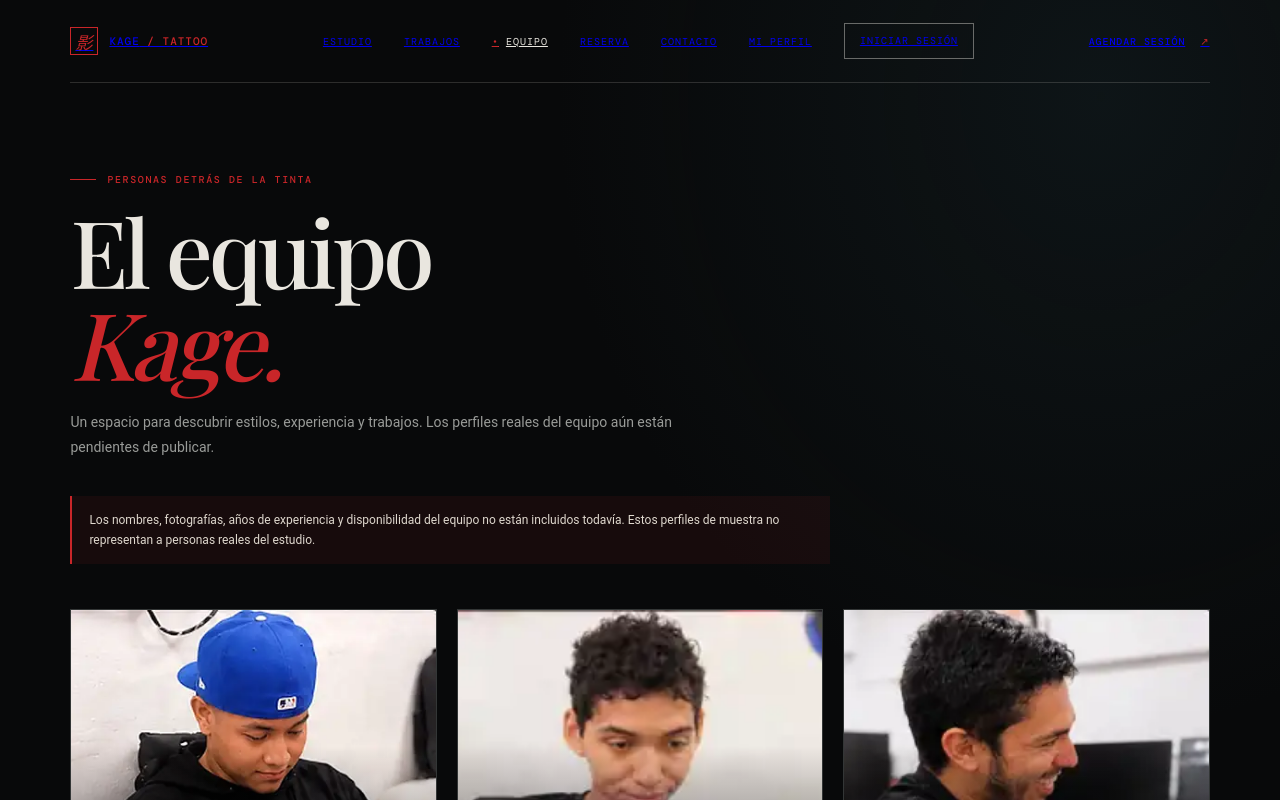
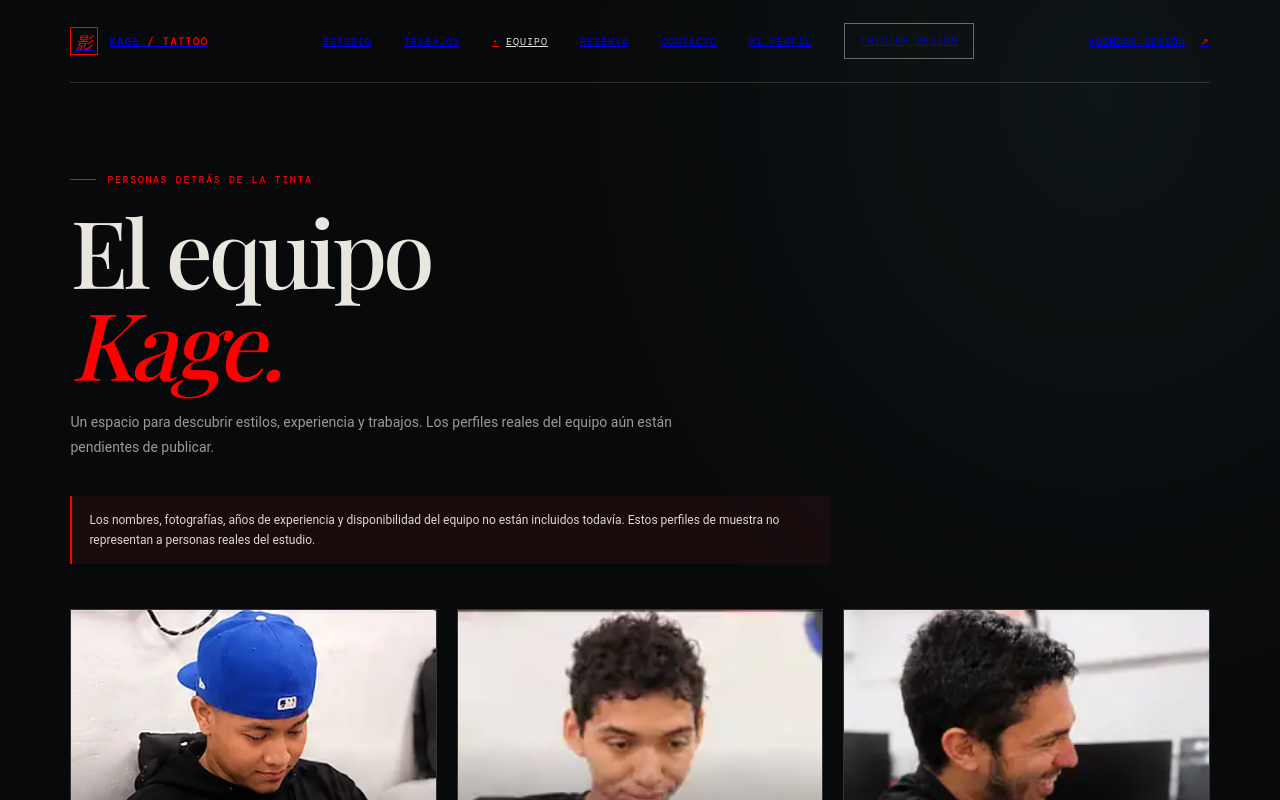
Before and after one commit to marzolamoises461-cmyk/INKTATTO, a Nuxt app in the folder frontend/: page /artists in a window 1280 px wide. Shown: the top 800 px of the page. Built offline with nearby package versions, Linux system fonts and the light colour scheme; a web font is replaced by a local one.

Commit message:
Set all KAGE red text accents to pure red #FF0000

```diff
--- a/frontend/app/components/StudioLayout.vue
+++ b/frontend/app/components/StudioLayout.vue
@@ -61,7 +61,7 @@ const menuOpen = ref(false)
   --studio-panel-light: #192124;
   --studio-paper: #e9e6df;
   --studio-muted: #999b98;
-  --studio-red: #c92629;
+  --studio-red: #ff0000;
   --studio-line: rgba(233, 230, 223, .16);
 }
 
```
